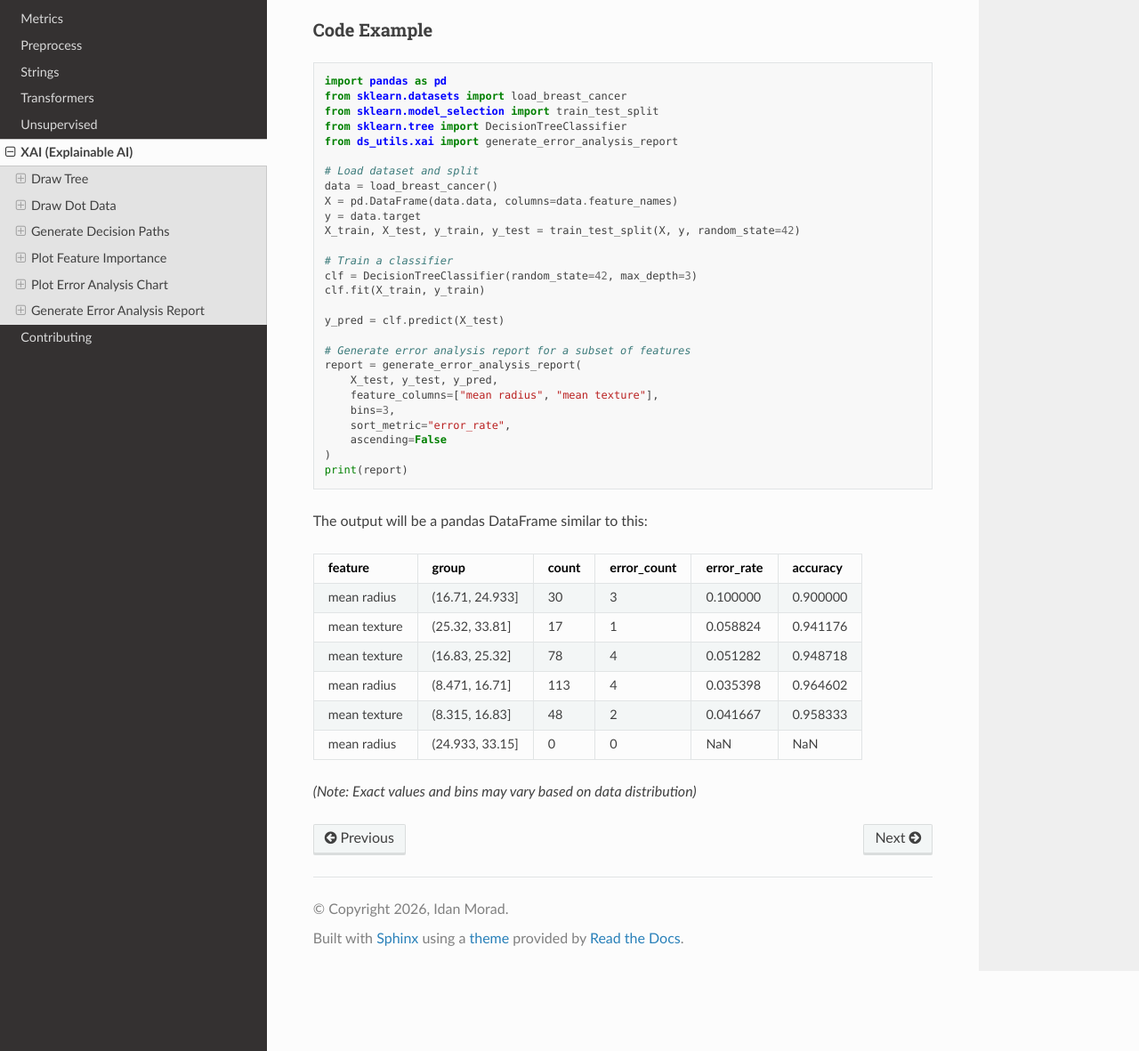
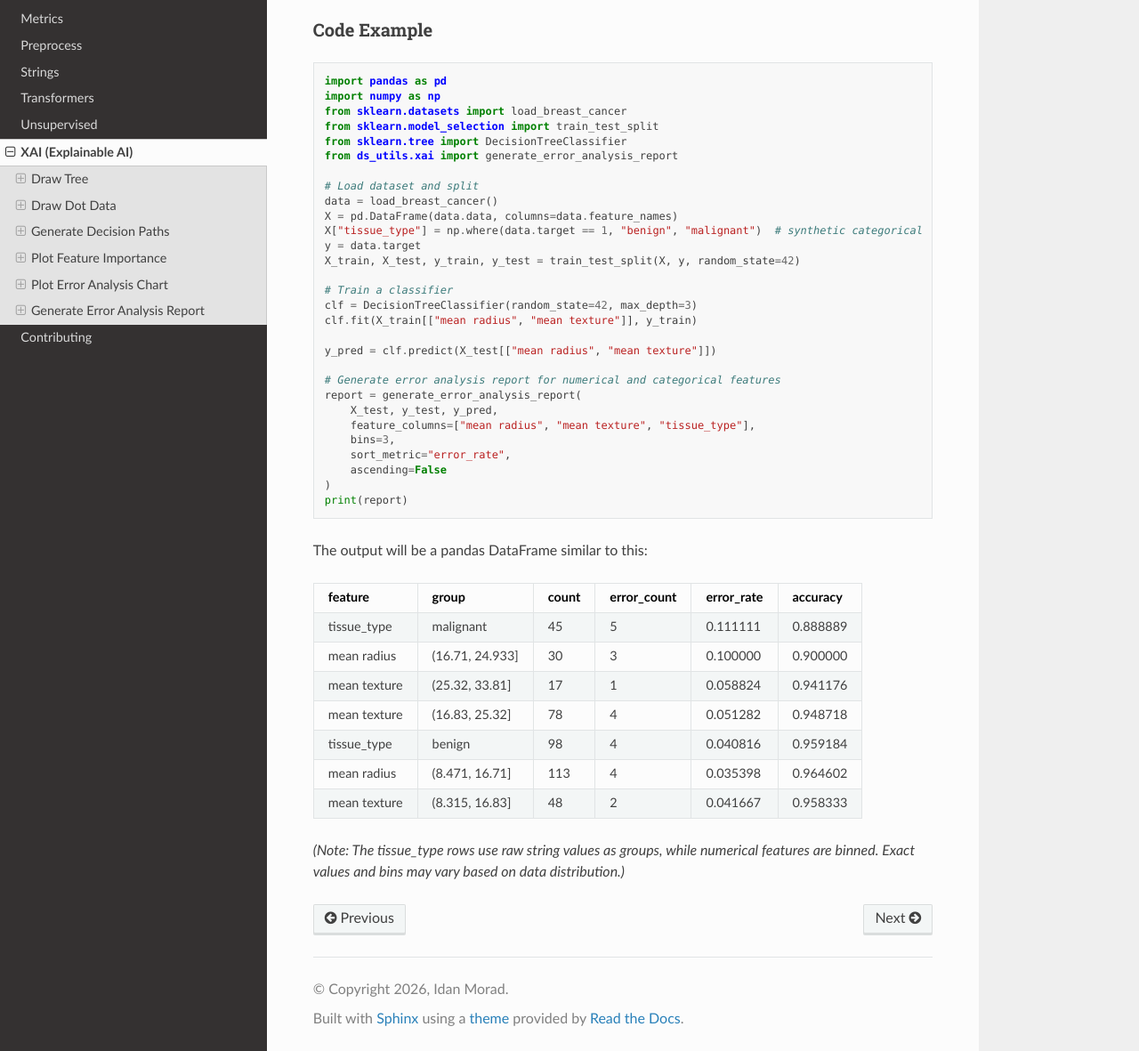
Before and after one commit to idanmoradarthas/DataScienceUtils, a Sphinx documentation site: the page built from docs/source/xai.rst, in a window 1280 px wide and 1400 px high, scrolled down 6698 px, cut to the strip 219-1400 px from the top of the window. Shown: the whole strip at 89% size. Built offline with Sphinx 7.4.7 and the Read the Docs theme 3.1.0, drawn with Linux system fonts in a browser that asks for light colours.

Commit message:
Implement generate_error_analysis_report for XAI module
This commit adds a new public function `generate_error_analysis_report` to the `ds_utils.xai` module. The function provides a tabular error-analysis report that groups predictions by feature values and computes error metrics (count, error_count, error_rate, accuracy) per group.

Key features:
- Handles both categorical and numerical features (with equal-width binning).
- Supports filtering by a minimum sample count per group (`min_count`).
- Allows sorting by any of the output metrics.
- Comprehensive input validation (shape validation first).
- Collision-safe internal processing using `__is_error__`.
- Full test coverage with 18 tests (parametrized for robustness).
- Self-contained documentation examples in README.md, SKILL.md, and xai.rst, including both categorical and numerical features and complete output tables.

Fixes:
- Bug where `np.issubdtype` failed on some pandas dtypes.
- Potential column name collision for features named `is_error`.
- Documentation inconsistencies and missing categorical examples.
- Fragmentation of validation tests (now parametrized).
- Inclusion of zero-error groups in documentation examples for completeness.
- Removal of impossible `count=0` rows from documentation.

Co-authored-by: idanmoradarthas <14873156+idanmoradarthas@users.noreply.github.com>

```diff
--- a/docs/source/xai.rst
+++ b/docs/source/xai.rst
@@ -275,6 +275,7 @@ Code Example
 .. code-block:: python
 
     import pandas as pd
+    import numpy as np
     from sklearn.datasets import load_breast_cancer
     from sklearn.model_selection import train_test_split
     from sklearn.tree import DecisionTreeClassifier
@@ -283,19 +284,20 @@ Code Example
     # Load dataset and split
     data = load_breast_cancer()
     X = pd.DataFrame(data.data, columns=data.feature_names)
+    X["tissue_type"] = np.where(data.target == 1, "benign", "malignant")  # synthetic categorical
     y = data.target
     X_train, X_test, y_train, y_test = train_test_split(X, y, random_state=42)
 
     # Train a classifier
     clf = DecisionTreeClassifier(random_state=42, max_depth=3)
-    clf.fit(X_train, y_train)
+    clf.fit(X_train[["mean radius", "mean texture"]], y_train)
 
-    y_pred = clf.predict(X_test)
+    y_pred = clf.predict(X_test[["mean radius", "mean texture"]])
 
-    # Generate error analysis report for a subset of features
+    # Generate error analysis report for numerical and categorical features
     report = generate_error_analysis_report(
         X_test, y_test, y_pred,
-        feature_columns=["mean radius", "mean texture"],
+        feature_columns=["mean radius", "mean texture", "tissue_type"],
         bins=3,
         sort_metric="error_rate",
         ascending=False
@@ -307,17 +309,19 @@ The output will be a pandas DataFrame similar to this:
 +--------------+-----------------+-------+-------------+------------+----------+
 | feature      | group           | count | error_count | error_rate | accuracy |
 +==============+=================+=======+=============+============+==========+
+| tissue_type  | malignant       | 45    | 5           | 0.111111   | 0.888889 |
++--------------+-----------------+-------+-------------+------------+----------+
 | mean radius  | (16.71, 24.933] | 30    | 3           | 0.100000   | 0.900000 |
 +--------------+-----------------+-------+-------------+------------+----------+
 | mean texture | (25.32, 33.81]  | 17    | 1           | 0.058824   | 0.941176 |
 +--------------+-----------------+-------+-------------+------------+----------+
 | mean texture | (16.83, 25.32]  | 78    | 4           | 0.051282   | 0.948718 |
 +--------------+-----------------+-------+-------------+------------+----------+
+| tissue_type  | benign          | 98    | 4           | 0.040816   | 0.959184 |
++--------------+-----------------+-------+-------------+------------+----------+
 | mean radius  | (8.471, 16.71]  | 113   | 4           | 0.035398   | 0.964602 |
 +--------------+-----------------+-------+-------------+------------+----------+
 | mean texture | (8.315, 16.83]  | 48    | 2           | 0.041667   | 0.958333 |
 +--------------+-----------------+-------+-------------+------------+----------+
-| mean radius  | (24.933, 33.15] | 0     | 0           | NaN        | NaN      |
-+--------------+-----------------+-------+-------------+------------+----------+
 
-*(Note: Exact values and bins may vary based on data distribution)*
+*(Note: The tissue_type rows use raw string values as groups, while numerical features are binned. Exact values and bins may vary based on data distribution.)*
```
Also changed, not shown: README.md (+11 -6 lines), skills/xai/SKILL.md (+6 -1 lines).
